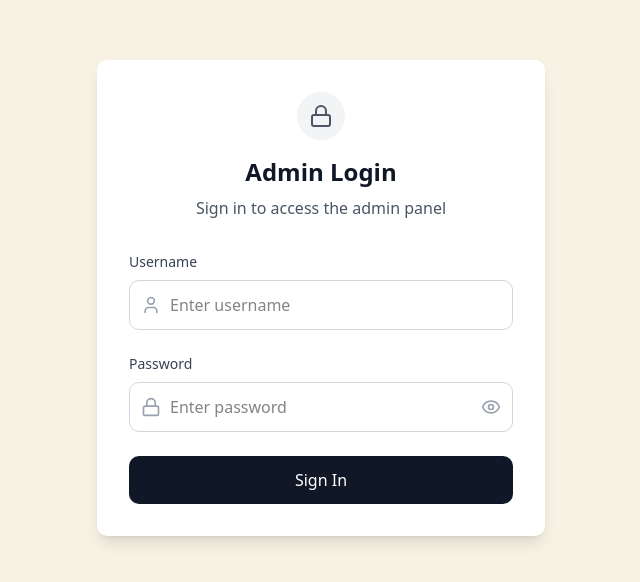
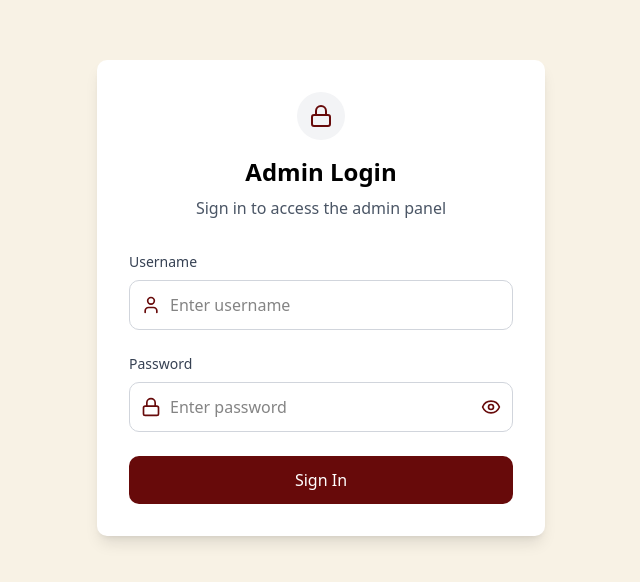
Before and after one commit to chritzadz/permisi-website, a Next.js app: page /admin/login in a window 1280 px wide. Shown: the part 102-684 px from the top of the page, without its empty margins (319-959 px from the left). Built offline with nearby package versions, Linux system fonts and the light colour scheme; no server answers.

Commit message:
change admin login color

```diff
--- a/src/app/admin/login/page.tsx
+++ b/src/app/admin/login/page.tsx
@@ -49,9 +49,9 @@ const AdminLoginPage = () => {
         <div className="bg-white rounded-lg shadow-lg p-8">
           <div className="text-center mb-8">
             <div className="mx-auto w-12 h-12 bg-gray-100 rounded-full flex items-center justify-center mb-4">
-              <Lock className="w-6 h-6 text-gray-600" />
+              <Lock className="w-6 h-6 text-dark-maroon" />
             </div>
-            <h1 className="text-2xl font-bold text-gray-900 mb-2">
+            <h1 className="text-2xl font-bold text-black mb-2">
               Admin Login
             </h1>
             <p className="text-gray-600">Sign in to access the admin panel</p>
@@ -66,13 +66,13 @@ const AdminLoginPage = () => {
                 Username
               </label>
               <div className="relative">
-                <User className="absolute left-3 top-1/2 transform -translate-y-1/2 w-5 h-5 text-gray-400" />
+                <User className="absolute left-3 top-1/2 transform -translate-y-1/2 w-5 h-5 text-dark-maroon" />
                 <input
                   id="username"
                   type="text"
                   value={username}
                   onChange={(e) => setUsername(e.target.value)}
-                  className="w-full pl-10 pr-4 py-3 border border-gray-300 rounded-lg focus:ring-2 focus:ring-blue-500 focus:border-blue-500 transition-colors"
+                  className="w-full pl-10 pr-4 py-3 border border-gray-300 rounded-lg focus:ring-2 focus:ring-dark-maroon focus:border-dark-maroon transition-colors"
                   placeholder="Enter username"
                   disabled={isLoading}
                 />
@@ -87,13 +87,13 @@ const AdminLoginPage = () => {
                 Password
               </label>
               <div className="relative">
-                <Lock className="absolute left-3 top-1/2 transform -translate-y-1/2 w-5 h-5 text-gray-400" />
+                <Lock className="absolute left-3 top-1/2 transform -translate-y-1/2 w-5 h-5 text-dark-maroon" />
                 <input
                   id="password"
                   type={showPassword ? "text" : "password"}
                   value={password}
                   onChange={(e) => setPassword(e.target.value)}
-                  className="w-full pl-10 pr-12 py-3 border border-gray-300 rounded-lg focus:ring-2 focus:ring-blue-500 focus:border-blue-500 transition-colors"
+                  className="w-full pl-10 pr-12 py-3 border border-gray-300 rounded-lg focus:ring-2 focus:ring-dark-maroon focus:border-dark-maroon transition-colors"
                   placeholder="Enter password"
                   disabled={isLoading}
                 />
@@ -104,9 +104,9 @@ const AdminLoginPage = () => {
                   disabled={isLoading}
                 >
                   {showPassword ? (
-                    <EyeOff className="w-5 h-5" />
+                    <EyeOff className="w-5 h-5 text-dark-maroon" />
                   ) : (
-                    <Eye className="w-5 h-5" />
+                    <Eye className="w-5 h-5 text-dark-maroon" />
                   )}
                 </button>
               </div>
@@ -121,7 +121,7 @@ const AdminLoginPage = () => {
             <button
               type="submit"
               disabled={isLoading}
-              className="w-full bg-gray-900 text-white py-3 px-4 rounded-lg hover:bg-gray-800 focus:ring-2 focus:ring-gray-500 focus:ring-offset-2 transition-colors disabled:opacity-50 disabled:cursor-not-allowed"
+              className="w-full bg-dark-maroon text-white py-3 px-4 rounded-lg hover:bg-gray-800 focus:ring-2 focus:ring-gray-500 focus:ring-offset-2 transition-colors disabled:opacity-50 disabled:cursor-not-allowed"
             >
               {isLoading ? (
                 <div className="flex items-center justify-center">
```
